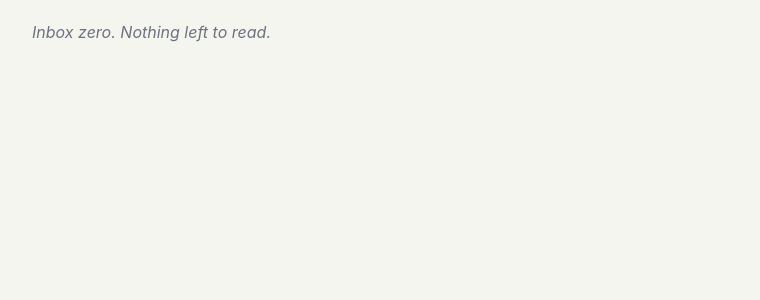
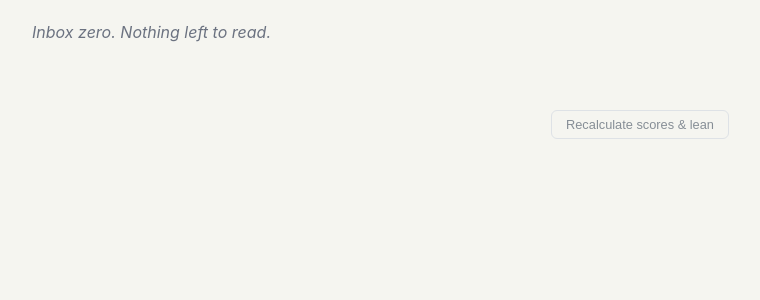
Before and after one commit to kdudzik/newsletterman, a FastAPI app: page / in a window 1280 px wide. Shown: the part 125-425 px from the top of the page, without its empty margins (0-760 px from the left). Run offline with FastAPI, Linux system fonts and the light colour scheme; parts of the project's set-up code (start-up, migrations or seed data) failed here and were passed over.

Commit message:
Add rescore button and functionality to recalculate scores

```diff
--- a/static/style.css
+++ b/static/style.css
@@ -519,3 +519,25 @@ h1 { font-size: 1.6rem; font-weight: 700; margin-bottom: .25rem; }
 .lean-c  { background: #f1f3f5; color: #868e96; }
 .lean-r  { background: #d0ebff; color: #1971c2; }
 .lean-xr { background: #1971c2; color: #fff; }
+footer {
+  text-align: center;
+  padding: 2rem 1rem 3rem;
+}
+.rescore-btn {
+  background: none;
+  border: 1px solid #dee2e6;
+  border-radius: 6px;
+  color: #868e96;
+  cursor: pointer;
+  font-size: 0.8rem;
+  padding: 0.4rem 0.9rem;
+  transition: color .15s, border-color .15s;
+}
+.rescore-btn:hover {
+  border-color: #adb5bd;
+  color: #495057;
+}
+.rescore-btn:disabled {
+  cursor: default;
+  opacity: 0.5;
+}
--- a/templates/index.html
+++ b/templates/index.html
@@ -136,6 +136,10 @@
     </ul>
     {% endif %}
   </main>
+
+  <footer>
+    <button id="rescore-btn" class="rescore-btn" onclick="doRescore()">Recalculate scores &amp; lean</button>
+  </footer>
 
   <script>
     const SENDER_COLORS = [
@@ -454,6 +458,17 @@
       }
     }
 
+    async function doRescore() {
+      const btn = document.getElementById('rescore-btn');
+      btn.disabled = true;
+      btn.textContent = 'Rescoring…';
+      try {
+        await fetch('/rescore', { method: 'POST' });
+      } catch (err) { /* fire and forget */ }
+      btn.textContent = 'Rescoring (bg)…';
+      setTimeout(() => { btn.disabled = false; btn.textContent = 'Rescore'; }, 5000);
+    }
+
     async function doRefresh() {
       const btn = document.getElementById('refresh-btn');
       btn.disabled = true;
```
